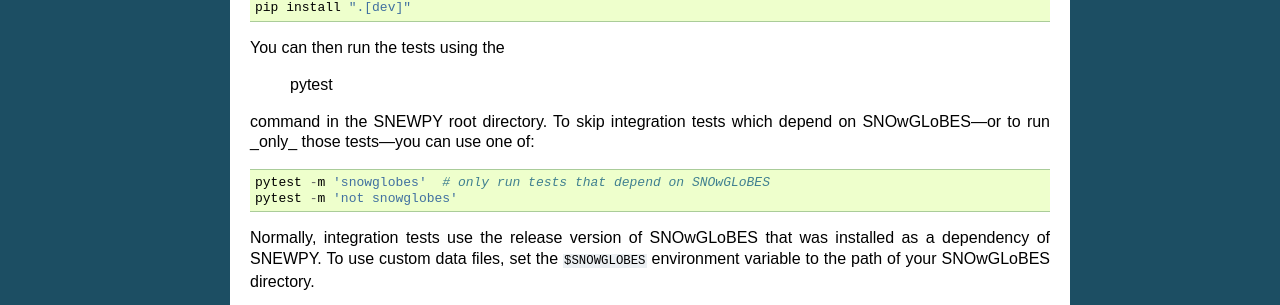
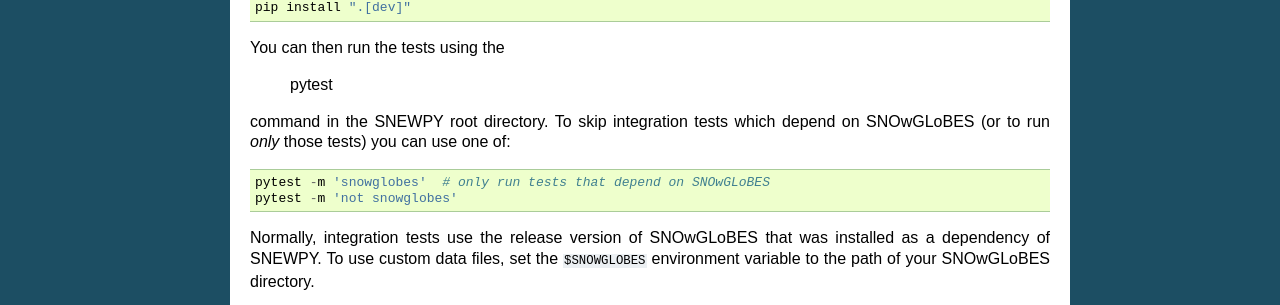
Before and after one commit to SNEWS2/snewpy, a Sphinx documentation site: the page built from doc/source/contributing.rst, in a window 1280 px wide. Shown: the part 608-913 px from the top of the page. Built offline with Sphinx 7.4.7, drawn with Linux system fonts in a browser that asks for light colours.

Commit message:
fix ReST syntax
Co-authored-by: Andrey Sheshukov <dxdydz2@gmail.com>

```diff
--- a/doc/source/contributing.rst
+++ b/doc/source/contributing.rst
@@ -43,7 +43,7 @@
     pytest
 
 command in the SNEWPY root directory. To skip integration tests which depend
-on SNOwGLoBES---or to run _only_ those tests---you can use one of::
+on SNOwGLoBES (or to run *only* those tests) you can use one of::
 
     pytest -m 'snowglobes'  # only run tests that depend on SNOwGLoBES
     pytest -m 'not snowglobes'
```
